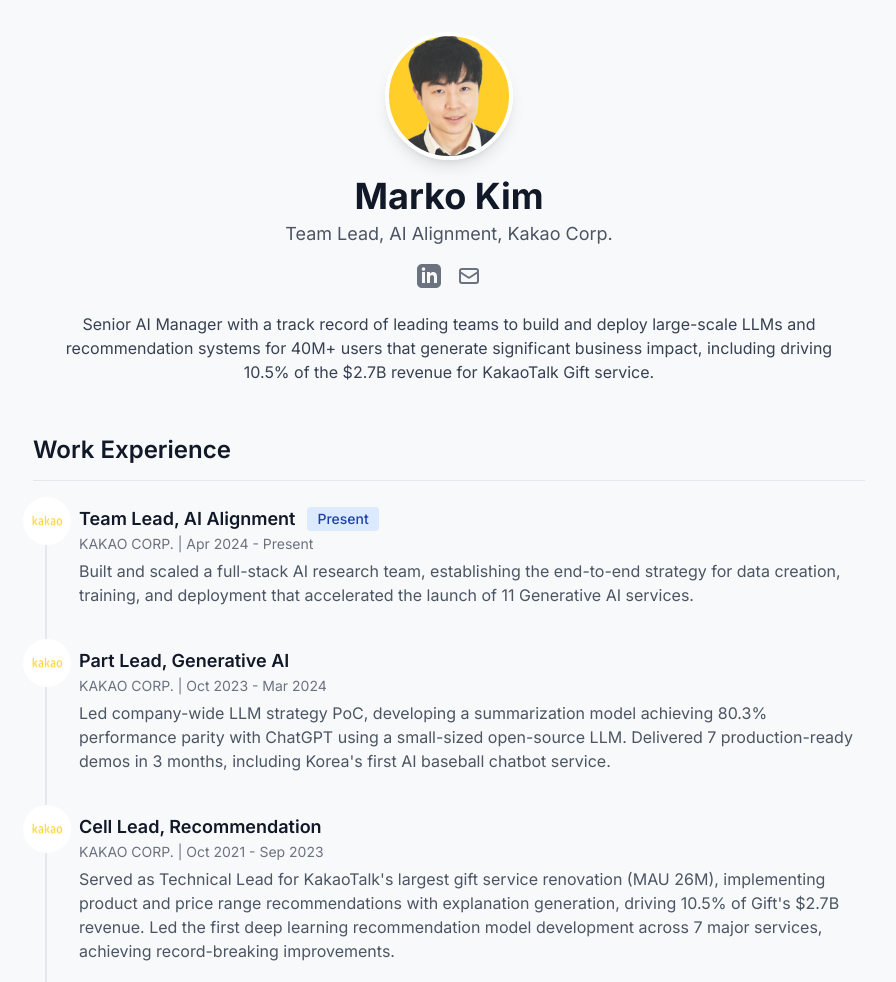
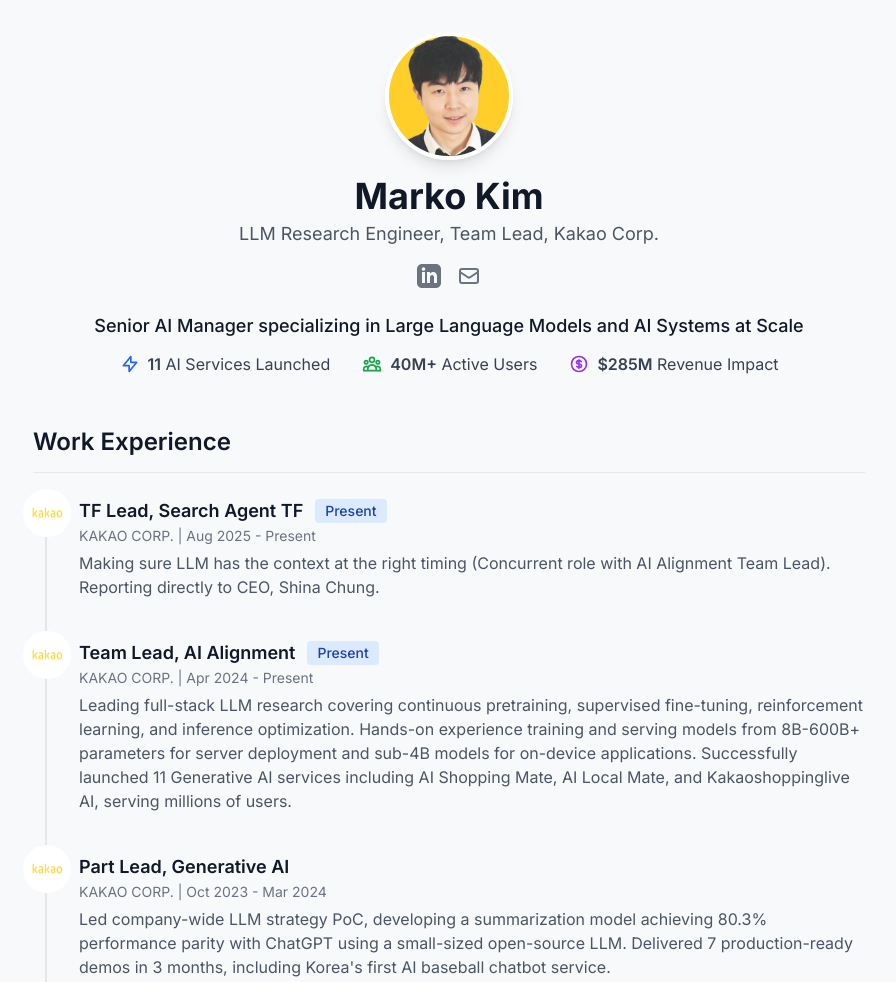
Before and after one commit to rein20/rein20.github.io, a plain HTML site: page index.html in a window 1280 px wide. Shown: the top 982 px of the page, without its empty margins (191-1087 px from the left). Drawn offline with nearby package versions, Linux system fonts and the light colour scheme.

Commit message:
Add updates including Search Agent TF and some content update to AI Alignment

```diff
--- a/index.html
+++ b/index.html
@@ -35,7 +35,7 @@
         <header class="text-center mb-12">
             <img src="images/profile-photo.png" alt="Marko Kim" class="w-24 h-24 md:w-32 md:h-32 mx-auto rounded-full object-cover mb-4 border-4 border-white shadow-lg" onerror="this.onerror=null;this.src='https://placehold.co/128x128/e2e8f0/64748b?text=MK';">
             <h1 class="text-3xl md:text-4xl font-bold text-gray-900">Marko Kim</h1>
-            <p class="text-lg text-gray-600 mt-1">Team Lead, AI Alignment, Kakao Corp.</p>
+            <p class="text-lg text-gray-600 mt-1">LLM Research Engineer, Team Lead, Kakao Corp.</p>
 
             <!-- Social Media Icons -->
             <div class="flex justify-center space-x-4 mt-4">
@@ -48,9 +48,33 @@
             </div>
 
             <!-- About Me Text -->
-            <p class="max-w-3xl mx-auto mt-6 text-base text-left md:text-center">
-                Senior AI Manager with a track record of leading teams to build and deploy large-scale LLMs and recommendation systems for 40M+ users that generate significant business impact, including driving 10.5% of the $2.7B revenue for KakaoTalk Gift service.
-            </p>
+            <div class="max-w-3xl mx-auto mt-6">
+                <p class="text-lg font-medium text-gray-900 text-left md:text-center mb-3">
+                    Senior AI Manager specializing in Large Language Models and AI Systems at Scale
+                </p>
+                <!-- Business Impact Metrics -->
+                <div class="flex flex-col md:flex-row md:justify-center md:space-x-8 text-left md:text-center mb-4">
+                    <div class="flex items-center mb-2 md:mb-0">
+                        <svg class="w-5 h-5 text-blue-600 mr-2" fill="none" stroke="currentColor" viewBox="0 0 24 24">
+                            <path stroke-linecap="round" stroke-linejoin="round" stroke-width="2" d="M13 10V3L4 14h7v7l9-11h-7z"></path>
+                        </svg>
+                        <span class="text-gray-700"><span class="font-semibold">11</span> AI Services Launched</span>
+                    </div>
+                    <div class="flex items-center mb-2 md:mb-0">
+                        <svg class="w-5 h-5 text-green-600 mr-2" fill="none" stroke="currentColor" viewBox="0 0 24 24">
+                            <path stroke-linecap="round" stroke-linejoin="round" stroke-width="2" d="M17 20h5v-2a3 3 0 00-5.356-1.857M17 20H7m10 0v-2c0-.656-.126-1.283-.356-1.857M7 20H2v-2a3 3 0 015.356-1.857M7 20v-2c0-.656.126-1.283.356-1.857m0 0a5.002 5.002 0 019.288 0M15 7a3 3 0 11-6 0 3 3 0 016 0zm6 3a2 2 0 11-4 0 2 2 0 014 0zM7 10a2 2 0 11-4 0 2 2 0 014 0z"></path>
+                        </svg>
+                        <span class="text-gray-700"><span class="font-semibold">40M+</span> Active Users</span>
+                    </div>
+                    <div class="flex items-center">
+                        <svg class="w-5 h-5 text-purple-600 mr-2" fill="none" stroke="currentColor" viewBox="0 0 24 24">
+                            <path stroke-linecap="round" stroke-linejoin="round" stroke-width="2" d="M12 8c-1.657 0-3 .895-3 2s1.343 2 3 2 3 .895 3 2-1.343 2-3 2m0-8c1.11 0 2.08.402 2.599 1M12 8V7m0 1v8m0 0v1m0-1c-1.11 0-2.08-.402-2.599-1M21 12a9 9 0 11-18 0 9 9 0 0118 0z"></path>
+                        </svg>
+                        <span class="text-gray-700"><span class="font-semibold">$285M</span> Revenue Impact</span>
+                    </div>
+                </div>
+
+            </div>
         </header>
 
         <main>
@@ -62,42 +86,72 @@
                     <div class="mb-10 ml-8">
                         <img src="images/kakao-logo.png" alt="Kakao Logo" class="absolute w-8 h-8 bg-white rounded-full -left-4 ring-8 ring-white object-contain" onerror="this.onerror=null;this.src='https://placehold.co/32x32/ffffff/000000?text=K'">
                         <h3 class="flex items-center mb-1 text-lg font-semibold text-gray-900">
+                            TF Lead, Search Agent TF
+                            <span class="bg-blue-100 text-blue-800 text-sm font-medium mr-2 px-2.5 py-0.5 rounded ml-3">Present</span>
+                        </h3>
+                        <time class="block mb-2 text-sm font-normal leading-none text-gray-500">KAKAO CORP. | Aug 2025 - Present</time>
+                        <p class="mb-4 text-base font-normal text-gray-600">
+                            Making sure LLM has the context at the right timing (Concurrent role with AI Alignment Team Lead).
+                            Reporting directly to CEO, Shina Chung.
+                        </p>
+                    </div>
+                    <!-- Timeline Item 2: Kakao -->
+                    <div class="mb-10 ml-8">
+                        <img src="images/kakao-logo.png" alt="Kakao Logo" class="absolute w-8 h-8 bg-white rounded-full -left-4 ring-8 ring-white object-contain" onerror="this.onerror=null;this.src='https://placehold.co/32x32/ffffff/000000?text=K'">
+                        <h3 class="flex items-center mb-1 text-lg font-semibold text-gray-900">
                             Team Lead, AI Alignment
                             <span class="bg-blue-100 text-blue-800 text-sm font-medium mr-2 px-2.5 py-0.5 rounded ml-3">Present</span>
                         </h3>
                         <time class="block mb-2 text-sm font-normal leading-none text-gray-500">KAKAO CORP. | Apr 2024 - Present</time>
-                        <p class="mb-4 text-base font-normal text-gray-600">Built and scaled a full-stack AI research team, establishing the end-to-end strategy for data creation, training, and deployment that accelerated the launch of 11 Generative AI services.</p>
+                        <p class="mb-4 text-base font-normal text-gray-600">
+                            Leading full-stack LLM research covering continuous pretraining, supervised fine-tuning, reinforcement learning, and inference optimization.
+                            Hands-on experience training and serving models from 8B-600B+ parameters for server deployment and sub-4B models for on-device applications.
+                            Successfully launched 11 Generative AI services including AI Shopping Mate, AI Local Mate, and Kakaoshoppinglive AI, serving millions of users.
+                        </p>
                     </div>
-                    <!-- Timeline Item 2: Kakao -->
+                    <!-- Timeline Item 3: Kakao -->
                     <div class="mb-10 ml-8">
                         <img src="images/kakao-logo.png" alt="Kakao Logo" class="absolute w-8 h-8 bg-white rounded-full -left-4 ring-8 ring-white object-contain" onerror="this.onerror=null;this.src='https://placehold.co/32x32/ffffff/000000?text=K'">
                         <h3 class="mb-1 text-lg font-semibold text-gray-900">Part Lead, Generative AI</h3>
                         <time class="block mb-2 text-sm font-normal leading-none text-gray-500">KAKAO CORP. | Oct 2023 - Mar 2024</time>
-                        <p class="text-base font-normal text-gray-600">Led company-wide LLM strategy PoC, developing a summarization model achieving 80.3% performance parity with ChatGPT using a small-sized open-source LLM. Delivered 7 production-ready demos in 3 months, including Korea's first AI baseball chatbot service.</p>
+                        <p class="text-base font-normal text-gray-600">
+                            Led company-wide LLM strategy PoC, developing a summarization model achieving 80.3% performance parity with ChatGPT using a small-sized open-source LLM.
+                            Delivered 7 production-ready demos in 3 months, including Korea's first AI baseball chatbot service.
+                        </p>
                     </div>
-                    <!-- Timeline Item 3: Kakao -->
+                    <!-- Timeline Item 4: Kakao -->
                     <div class="mb-10 ml-8">
                         <img src="images/kakao-logo.png" alt="Kakao Logo" class="absolute w-8 h-8 bg-white rounded-full -left-4 ring-8 ring-white object-contain" onerror="this.onerror=null;this.src='https://placehold.co/32x32/ffffff/000000?text=K'">
                         <h3 class="mb-1 text-lg font-semibold text-gray-900">Cell Lead, Recommendation</h3>
                         <time class="block mb-2 text-sm font-normal leading-none text-gray-500">KAKAO CORP. | Oct 2021 - Sep 2023</time>
-                        <p class="text-base font-normal text-gray-600">Served as Technical Lead for KakaoTalk's largest gift service renovation (MAU 26M), implementing product and price range recommendations with explanation generation, driving 10.5% of Gift's $2.7B revenue. Led the first deep learning recommendation model development across 7 major services, achieving record-breaking improvements.</p>
+                        <p class="text-base font-normal text-gray-600">
+                            Served as Technical Lead for KakaoTalk's largest gift service renovation (MAU 26M), implementing product and price range recommendations with explanation generation, driving 10.5% of Gift's $2.7B revenue.
+                            Led the first deep learning recommendation model development across 7 major services, achieving record-breaking improvements.
+                        </p>
                     </div>
-                     <!-- Timeline Item 4: Kakao -->
+                     <!-- Timeline Item 5: Kakao -->
                     <div class="mb-10 ml-8">
                         <img src="images/kakao-logo.png" alt="Kakao Logo" class="absolute w-8 h-8 bg-white rounded-full -left-4 ring-8 ring-white object-contain" onerror="this.onerror=null;this.src='https://placehold.co/32x32/ffffff/000000?text=K'">
                         <h3 class="mb-1 text-lg font-semibold text-gray-900">Research Engineer</h3>
                         <time class="block mb-2 text-sm font-normal leading-none text-gray-500">KAKAO CORP. | Sep 2019 - Sep 2021</time>
-                        <p class="text-base font-normal text-gray-600">Developed and deployed a fully customized, transformer-based product categorization model for 100M+ e-commerce items, achieving 10x faster training than Google BERT and improving F0.5 score by +2%p.</p>
+                        <p class="text-base font-normal text-gray-600">
+                            Developed and deployed a fully customized, transformer-based product categorization model for 100M+ e-commerce items,
+                            achieving 10x faster training than Google BERT and improving F0.5 score by +2%p.
+                        </p>
                     </div>
-                    <!-- Timeline Item 5: Tanggoal -->
+                    <!-- Timeline Item 6: Tanggoal -->
                     <div class="mb-10 ml-8">
                         <img src="images/tanggoal-logo.png" alt="Tanggoal Inc. Logo" class="absolute w-8 h-8 bg-white rounded-full -left-4 ring-8 ring-white object-contain" onerror="this.onerror=null;this.src='https://placehold.co/32x32/ffffff/000000?text=T'">
                         <h3 class="mb-1 text-lg font-semibold text-gray-900">Co-Founder, Business Strategy</h3>
                         <time class="block mb-2 text-sm font-normal leading-none text-gray-500">TANGGOAL INC. | Dec 2014 - Feb 2016</time>
-                        <p class="text-base font-normal text-gray-600">Co-founded a mobile health app, growing the user base from 1,000 to 50,000 in 3 months and securing over $100,000 in NY-based VC and ROK government funding.</p>
+                        <p class="text-base font-normal text-gray-600">
+                            Co-founded a mobile health app, growing the user base from 1,000 to 50,000 in 3 months
+                            and securing over $100,000 in NY-based VC and ROK government funding.
+                        </p>
                     </div>
                 </div>
             </section>
+
 
             <!-- Publications & Patents Section -->
             <section class="mb-12">
```
